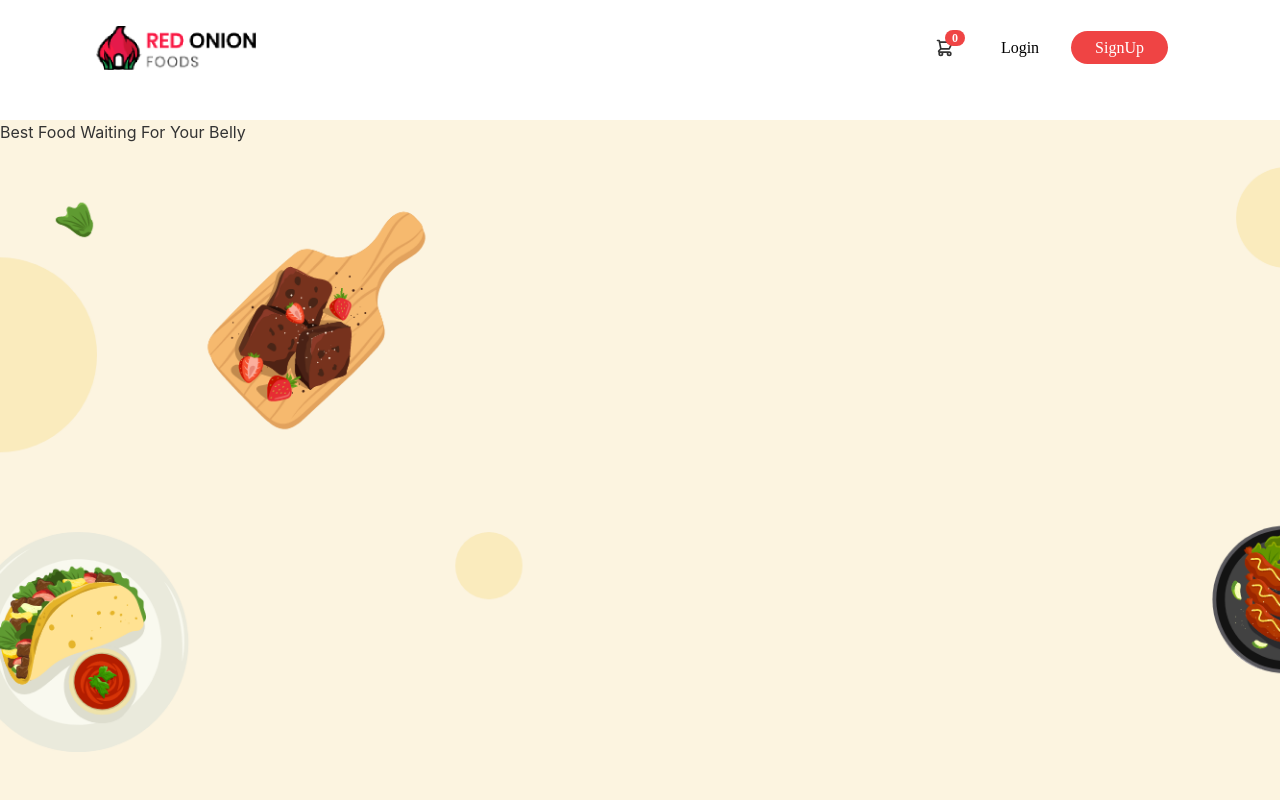
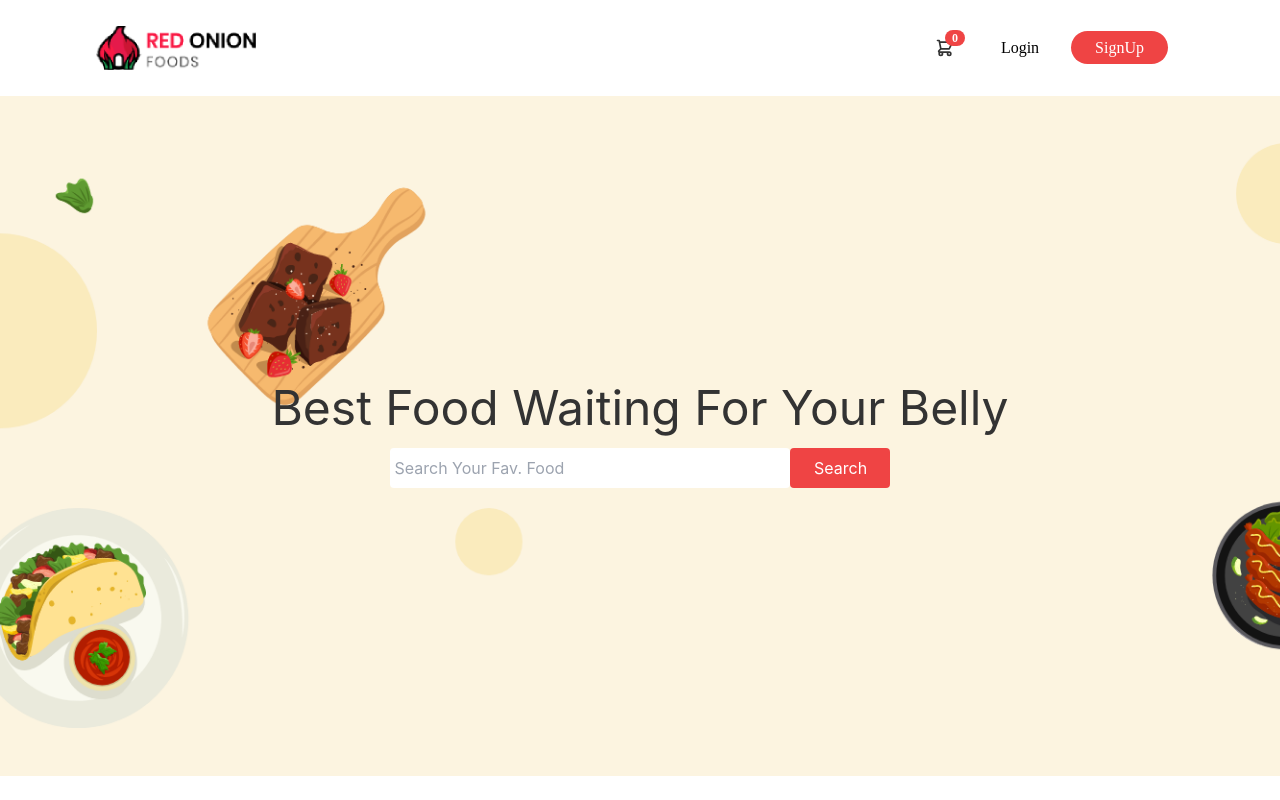
Before and after one commit to Afran-rafi/Red-Onion-Client, a React (Create React App) app: page / in a window 1280 px wide. Built offline with nearby package versions, Linux system fonts and the light colour scheme.

Commit message:
homepage done

```diff
--- a/src/App.js
+++ b/src/App.js
@@ -1,6 +1,8 @@
 import { Route, Routes } from 'react-router-dom';
 import './App.css';
 import Home from './Components/Pages/Home';
+import Login from './Components/Pages/Login';
+import SignUp from './Components/Pages/SignUp';
 import Navbar from './Components/Shared/Navbar';
 
 function App() {
@@ -9,8 +11,8 @@ function App() {
       <Navbar></Navbar>
       <Routes>
         <Route path='/' element={<Home></Home>}></Route>
-        <Route path='' element></Route>
-        <Route path='' element></Route>
+        <Route path='/login' element={<Login></Login>}></Route>
+        <Route path='/signUp' element={<SignUp></SignUp>}></Route>
         <Route path='' element></Route>
         <Route path='' element></Route>
         <Route path='' element></Route>
--- a/src/Components/Pages/Homepage.js
+++ b/src/Components/Pages/Homepage.js
@@ -3,8 +3,14 @@ import '../CSS/Homepage.css'
 
 const Homepage = () => {
     return (
-        <div className='bg h-[85vh]'>
-            <h1>Best Food Waiting For Your Belly</h1>
+        <div className='lg:px-24 px-4 bg h-[85vh] flex flex-col justify-center items-center'>
+            <h1 className='text-5xl'>Best Food Waiting For Your Belly</h1>
+            <div className='mt-4 flex lg:flex-row flex-col'>
+                <input className='lg:w-[400px] w-[330px] h-[40px] rounded' type="text" placeholder=' Search Your Fav. Food' />
+                <div className='flex justify-center'>
+                    <button className='lg:mt-0 mt-4 lg:w-[100px] w-[150px] bg-red-500 px-6 py-2 rounded text-white'>Search</button>
+                </div>
+            </div>
         </div>
     );
 };
--- /dev/null
+++ b/src/Components/Pages/Login.js
@@ -0,0 +1,11 @@
+import React from 'react';
+
+const Login = () => {
+    return (
+        <div>
+
+        </div>
+    );
+};
+
+export default Login;
--- /dev/null
+++ b/src/Components/Pages/SignUp.js
@@ -0,0 +1,11 @@
+import React from 'react';
+
+const SignUp = () => {
+    return (
+        <div>
+
+        </div>
+    );
+};
+
+export default SignUp;
--- a/src/Components/Shared/Navbar.js
+++ b/src/Components/Shared/Navbar.js
@@ -5,22 +5,22 @@ import logo from '../Images/Red Onion Logo.png';
 
 const Navbar = () => {
     let Links = [
-        { name: "", link: "/review" },
-        { name: "", link: "/dashboard" },
-        { name: "", link: "/blogs" },
-        { name: "", link: "/about" },
+        { name: "", link: "" },
+        { name: "", link: "" },
+        { name: "", link: "" },
+        { name: "", link: "" },
     ];
     let [open, setOpen] = useState(false);
     return (
-        <div className='h-[15vh] sticky top-0 left-0 z-50 font-[Poppins] py-6 text-center lg:px-24 px-4'>
+        <div className='sticky top-0 left-0 z-50 font-[Poppins] py-6 text-center lg:px-24 px-4 bg-white'>
             <div className='flex items-center justify-between'>
                 <div className='cursor-pointer'>
                     <Link to="/"><img src={logo} alt="" /></Link>
                 </div>
-                <div onClick={() => setOpen(!open)} className='text-2xl absolute right-6 top-7 cursor-pointer lg:hidden'>
+                <div onClick={() => setOpen(!open)} className='text-2xl absolute right-6 top-8 cursor-pointer lg:hidden'>
                     <i className={`${open ? 'fa-solid fa-x' : 'fa-solid fa-bars'} text-gray-700`}></i>
                 </div>
-                <ul className={`lg:flex lg:items-center lg:pb-0 pb-8 absolute lg:static lg:z-auto z-[-1] left-0 w-full lg:w-auto lg:pl-0 pl-7 transition-all duration-500 ease-in ${open ? 'top-16 opacity-100' : 'top-[-490px] opacity-0'} lg:opacity-100`}>
+                <ul className={`lg:flex lg:items-center lg:pb-0 pb-8 absolute lg:static lg:z-auto z-[-1] left-0 w-full lg:w-auto lg:pl-0 pl-7 transition-all duration-500 ease-in bg-white ${open ? 'top-16 opacity-100' : 'top-[-490px] opacity-0'} lg:opacity-100`}>
                     {
                         Links.map(link => <li
                             className='px-4 text-xl lg:my-0 my-5 text-black'
@@ -46,7 +46,7 @@ const Navbar = () => {
                         </div>
                     </div>
                     <li className='px-4 text-black'><CustomLink to='/login'>Login</CustomLink></li>
-                    <li className="px-4"><Link to='/signUp' className='bg-red-500 text-white rounded-3xl py-2 px-6'>SignUp</Link></li>
+                    <li className="px-4 lg:mt-0 mt-4"><Link to='/signUp' className='bg-red-500 text-white rounded-3xl py-2 px-6'>SignUp</Link></li>
                 </ul>
             </div>
         </div>
```
